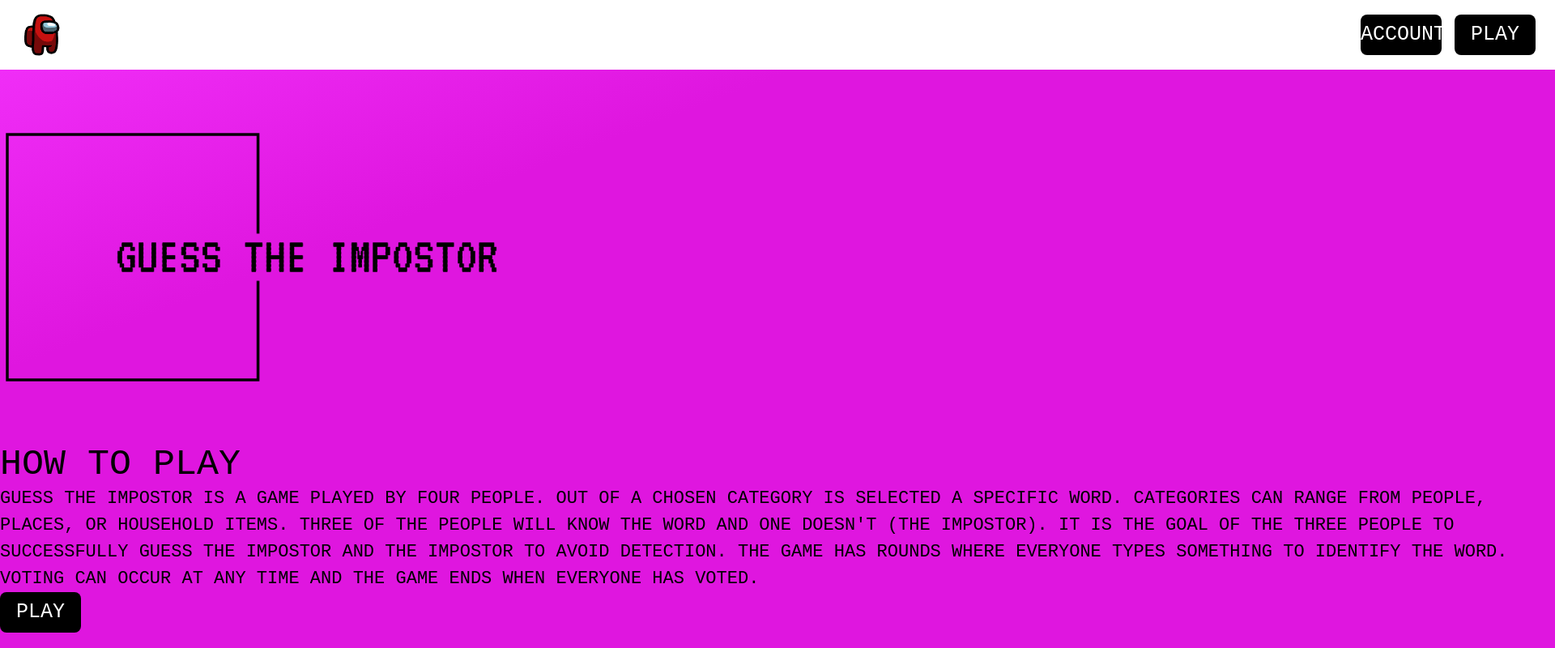
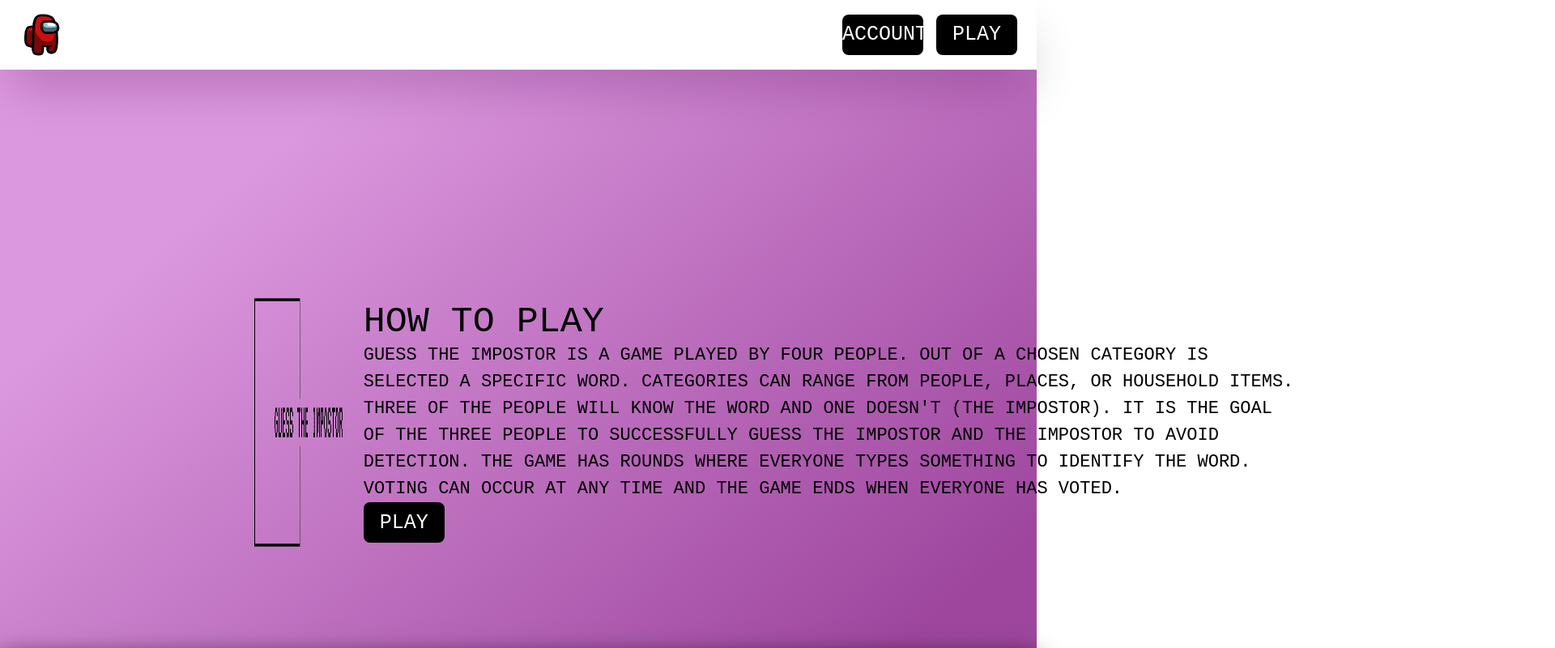
Before and after one commit to sunghoojung/guess-the-impostor, a React (Create React App) app: page / in a window 1280 px wide. Shown: the top 800 px of the page at 81% size, 1920 px wide, since content can reach past the window. Built offline with nearby package versions, Linux system fonts and the light colour scheme.

Commit message:
more work

```diff
--- a/src/App.css
+++ b/src/App.css
@@ -1,8 +1,8 @@
 .my-gradient-background {
-    width: 1920px;
+    width: 100%;
     height: 724px;
     position: absolute;
     left: 0;
     top: 86px;
-    background: linear-gradient(159.17deg, rgb(240, 45, 247), rgb(223, 22, 223) 25.702%  76.277%);
+    background: linear-gradient(139.99deg, rgba(179, 36, 185, 0.47) 21.398%,rgba(134, 24, 134, 0.8) 91.448%);
 }
--- a/src/App.js
+++ b/src/App.js
@@ -8,17 +8,19 @@
     <div>
       <Header> </Header>
       <div className="my-gradient-background">
-          <div>
+          <div className = "w-[1294px] h-[489px] absolute left-[313px] top-[191px] flex flex-row justify-center items-center p-0">
             <div>
-              <img src={mainlogo} alt="mainlogo" className="h-[463px] w-[758px]" />
+              <img src={mainlogo} alt="mainlogo" className="h-[463px] w-[758px]"/>
             </div>
-            <div className="flex flex-col justify-end items-start p-0">
+            <div>
               <h1 className="text-black font-vt323 text-[45px] font-normal leading-[110%] tracking-[0%]">HOW TO PLAY</h1>
               <p className="text-black font-vt323 text-[22px] font-normal leading-[150%] tracking-[0%]">GUESS THE IMPOSTOR IS A GAME PLAYED BY FOUR PEOPLE. OUT OF A CHOSEN CATEGORY IS SELECTED A SPECIFIC WORD. CATEGORIES CAN RANGE FROM PEOPLE, PLACES, OR HOUSEHOLD ITEMS. THREE OF THE PEOPLE WILL KNOW THE WORD AND ONE DOESN'T (THE IMPOSTOR). IT IS THE GOAL OF THE THREE PEOPLE TO SUCCESSFULLY GUESS THE IMPOSTOR AND THE IMPOSTOR TO AVOID DETECTION. THE GAME HAS ROUNDS WHERE EVERYONE TYPES SOMETHING TO IDENTIFY THE WORD. VOTING CAN OCCUR AT ANY TIME AND THE GAME ENDS WHEN EVERYONE HAS VOTED.</p>
-              <PrimaryButton field="PLAY">
-              </PrimaryButton>
+              <PrimaryButton field="PLAY"> </PrimaryButton>
             </div>
           </div>
+      </div>
+      <div className ="bg-black w-full h-[640px] absolute left-0 top-[810px] shadow-[0_4px_30px_0px_rgb(0,0,0)]">
+
       </div>
     </div>
   );
--- a/src/components/header.js
+++ b/src/components/header.js
@@ -6,7 +6,7 @@
 function Header(props) {
     return (
         <div>
-            <div className="flex flex-row justify-between items-center px-[24px] py-[8px] h-[86px] w-[1920px] bg-white">
+            <div className="flex flex-row justify-between items-center px-[24px] py-[8px] h-[86px] w-full bg-white shadow-[0_35px_60px_-15px_rgba(0,0,0,0.3)]">
                 <div>
                     <img src={amogus} alt="mainlogo" className = "h-[60px] w-[60px] bg-white"/>
                 </div>
```
